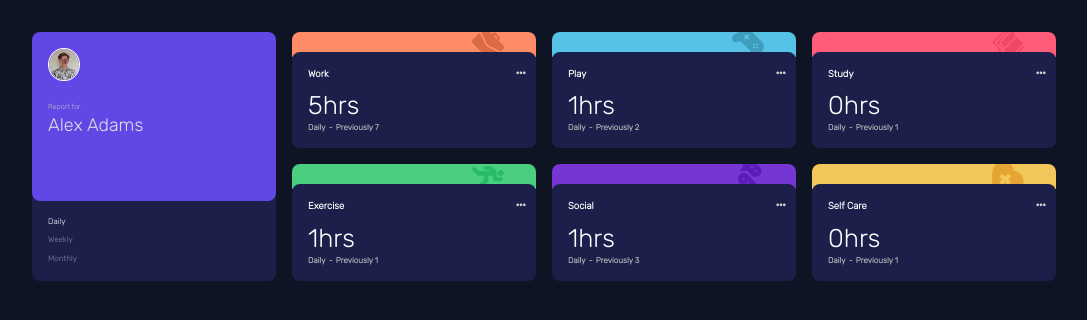
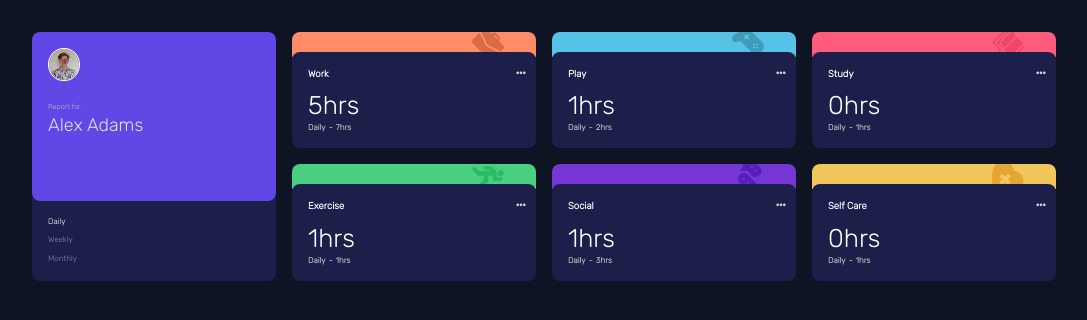
Before and after one commit to HayaiAlex/time-tracking-dashboard, a React (Create React App) app: page / in a window 1280 px wide. Shown: the top 320 px of the page, without its empty margins (96-1183 px from the left). Built offline with nearby package versions, Linux system fonts and the light colour scheme.

Commit message:
Tweaked labelling and removed redudant imports

```diff
--- a/src/App.js
+++ b/src/App.js
@@ -1,7 +1,5 @@
 import './App.css';
-import { useState, useEffect } from 'react';
-import { FontAwesomeIcon } from '@fortawesome/react-fontawesome';
-import { faEllipsisH } from '@fortawesome/free-solid-svg-icons';
+import { useState } from 'react';
 import domImg from './images/dom.jpg';
 import Tracker from './components/Tracker';
 import MainCard from './components/MainCard';
@@ -37,7 +35,7 @@ function App() {
         title={data[i].title}
         time={`${getData(i, active.toLowerCase(), 'current')}hrs`}
         timeSet={active}
-        timeOther={`Previously ${getData(i, active.toLowerCase(), 'previous')}`}
+        timeOther={`${getData(i, active.toLowerCase(), 'previous')}hrs`}
       />
       trackers.push(tracker);
     }
```
